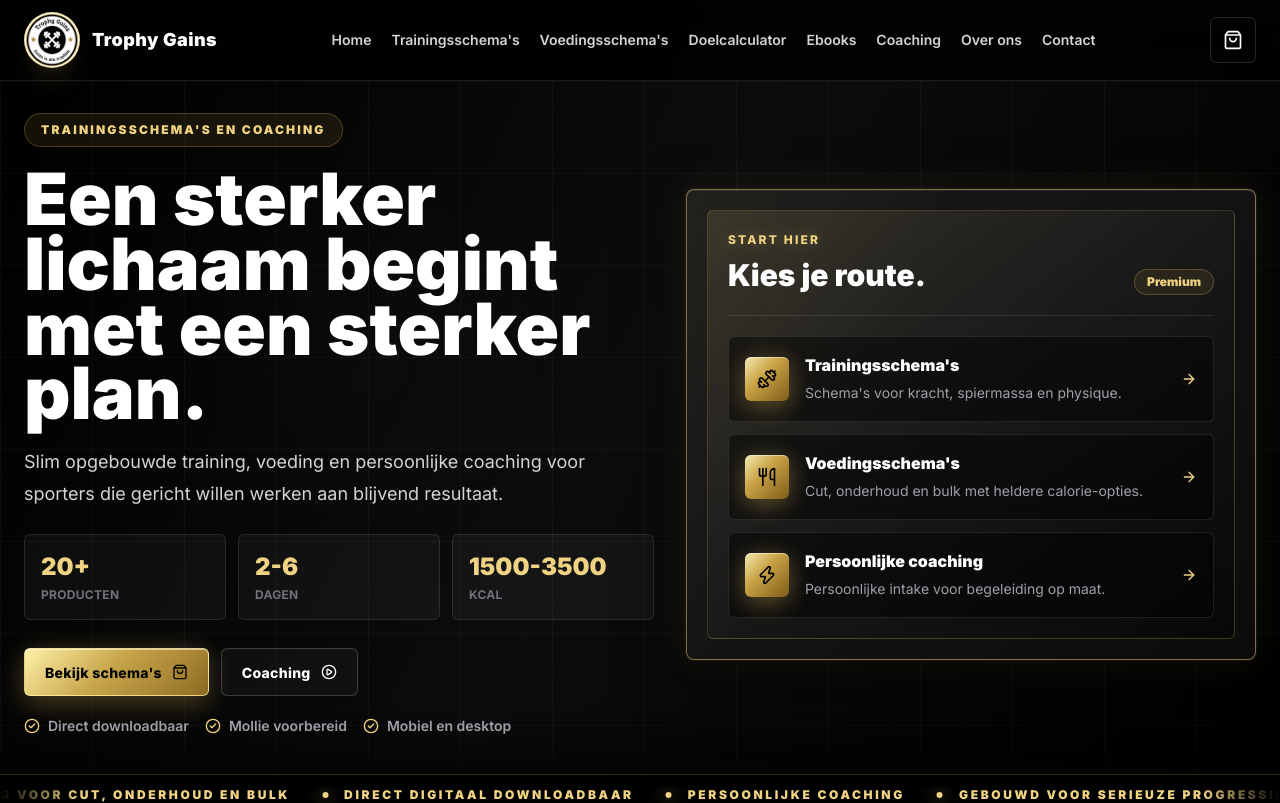
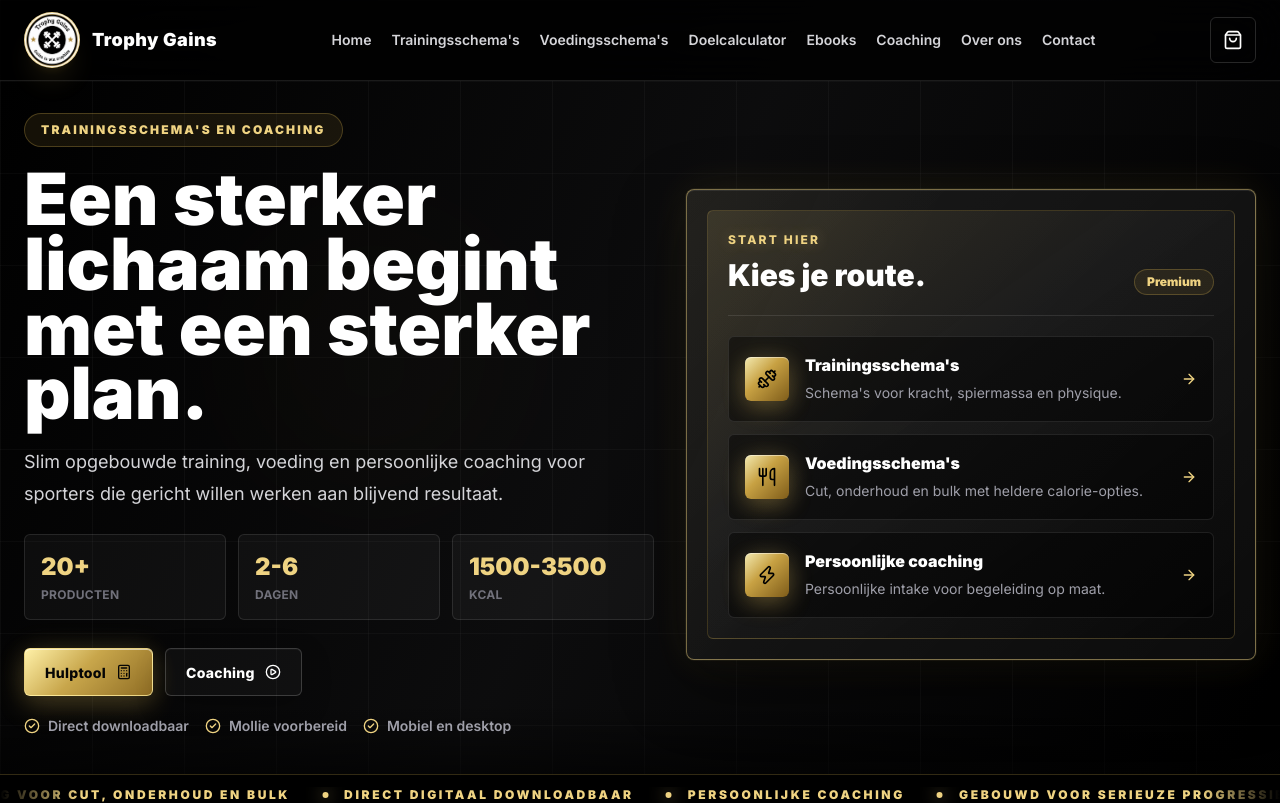
Before and after one commit to kingfreshRLLMN/trophygains, a Next.js app: page / in a window 1280 px wide. Shown: the top 803 px of the page. Built offline with nearby package versions, Linux system fonts and the light colour scheme; a web font is replaced by a local one.

Commit message:
Link homepage CTA to goal calculator

```diff
--- a/components/HeroSection.tsx
+++ b/components/HeroSection.tsx
@@ -4,10 +4,10 @@ import Link from "next/link";
 import { motion } from "framer-motion";
 import {
   ArrowRight,
+  Calculator,
   CheckCircle2,
   Dumbbell,
   PlayCircle,
-  ShoppingBag,
   Utensils,
   Zap,
 } from "lucide-react";
@@ -120,8 +120,8 @@ export function HeroSection() {
             transition={{ duration: 0.72, ease: [0.22, 1, 0.36, 1] }}
           >
             <motion.div whileHover={{ y: -3, scale: 1.02 }} whileTap={{ scale: 0.97 }}>
-              <Link className="btn-gold pressable w-full sm:w-auto" href="/workout-plans">
-                Bekijk schema&apos;s <ShoppingBag className="h-4 w-4" />
+              <Link className="btn-gold pressable w-full sm:w-auto" href="/doelcalculator">
+                Hulptool <Calculator className="h-4 w-4" />
               </Link>
             </motion.div>
             <motion.div whileHover={{ y: -3, scale: 1.02 }} whileTap={{ scale: 0.97 }}>
```
